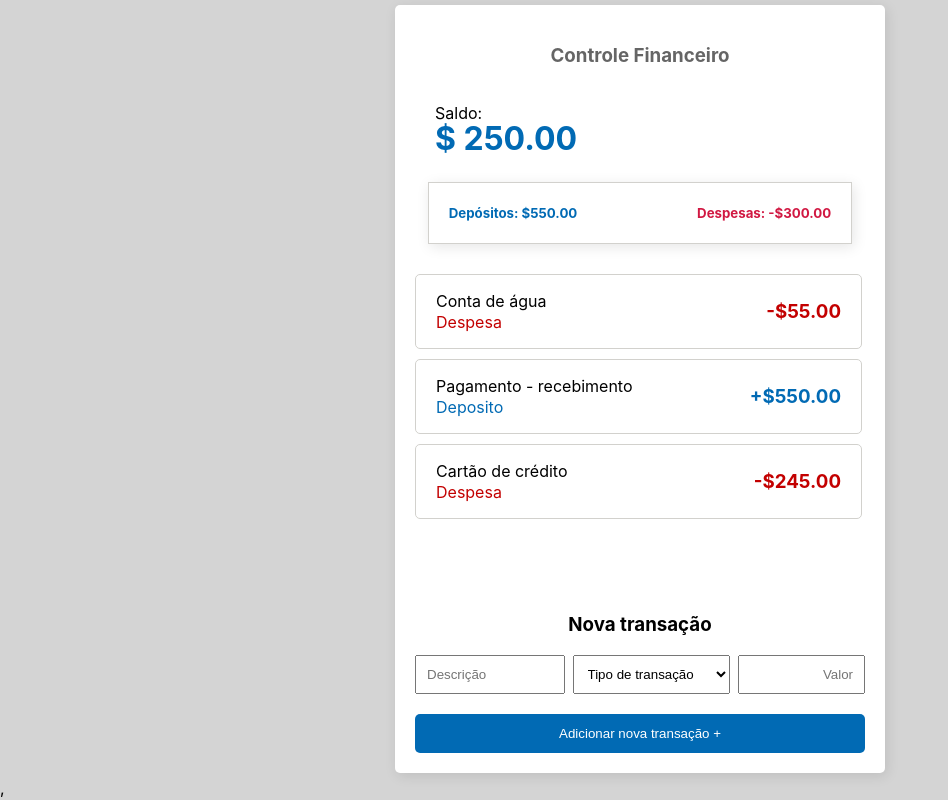
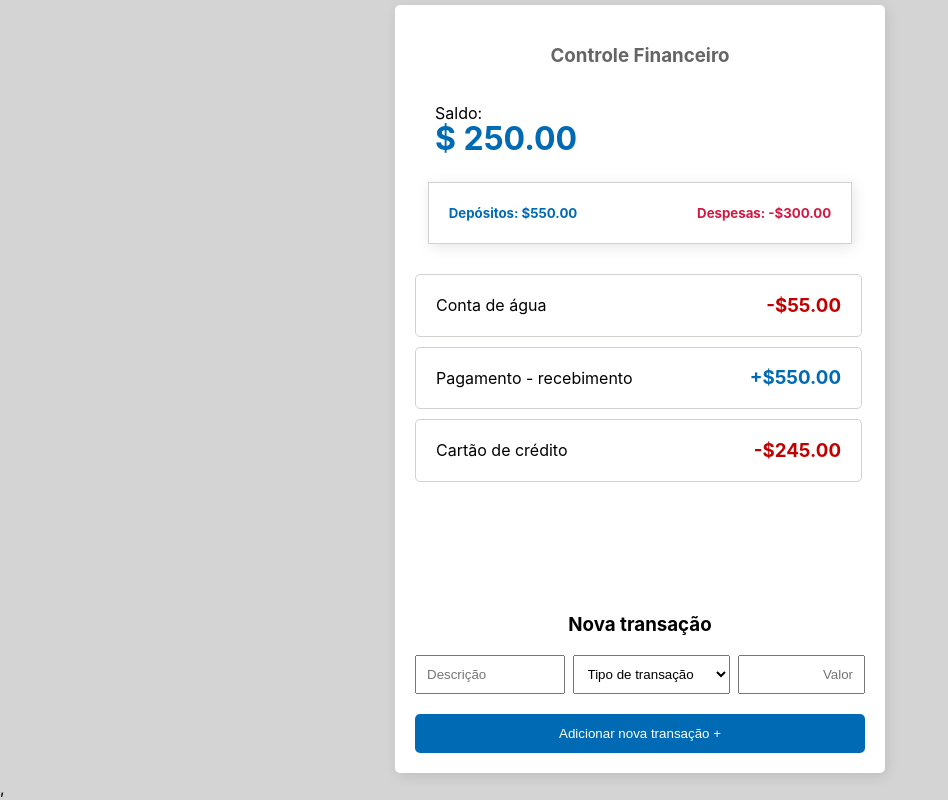
Before and after one commit to romidevx/controle-financeiro-pessoal, a React (Create React App) app: page / in a window 1280 px wide. Shown: the whole page, without its empty margins (0-948 px from the left). Built offline with nearby package versions, Linux system fonts and the light colour scheme.

Commit message:
updated Transactions.js

```diff
--- a/src/components/Transactions.js
+++ b/src/components/Transactions.js
@@ -9,7 +9,7 @@ const List = ({title,typeTransaction,amount }) => {
 
       <div className="transaction-description">
         <p>{title}</p>
-        <p className={typeTransaction === 'Deposito' ? 'positivo' : 'negativo'}>{typeTransaction}</p>
+        {/* <p className={typeTransaction === 'Deposito' ? 'positivo' : 'negativo'}>{typeTransaction}</p>  */}
       </div>
 
       <div className={typeTransaction === 'Deposito' ? 'positivo' : 'negativo'}>
```
